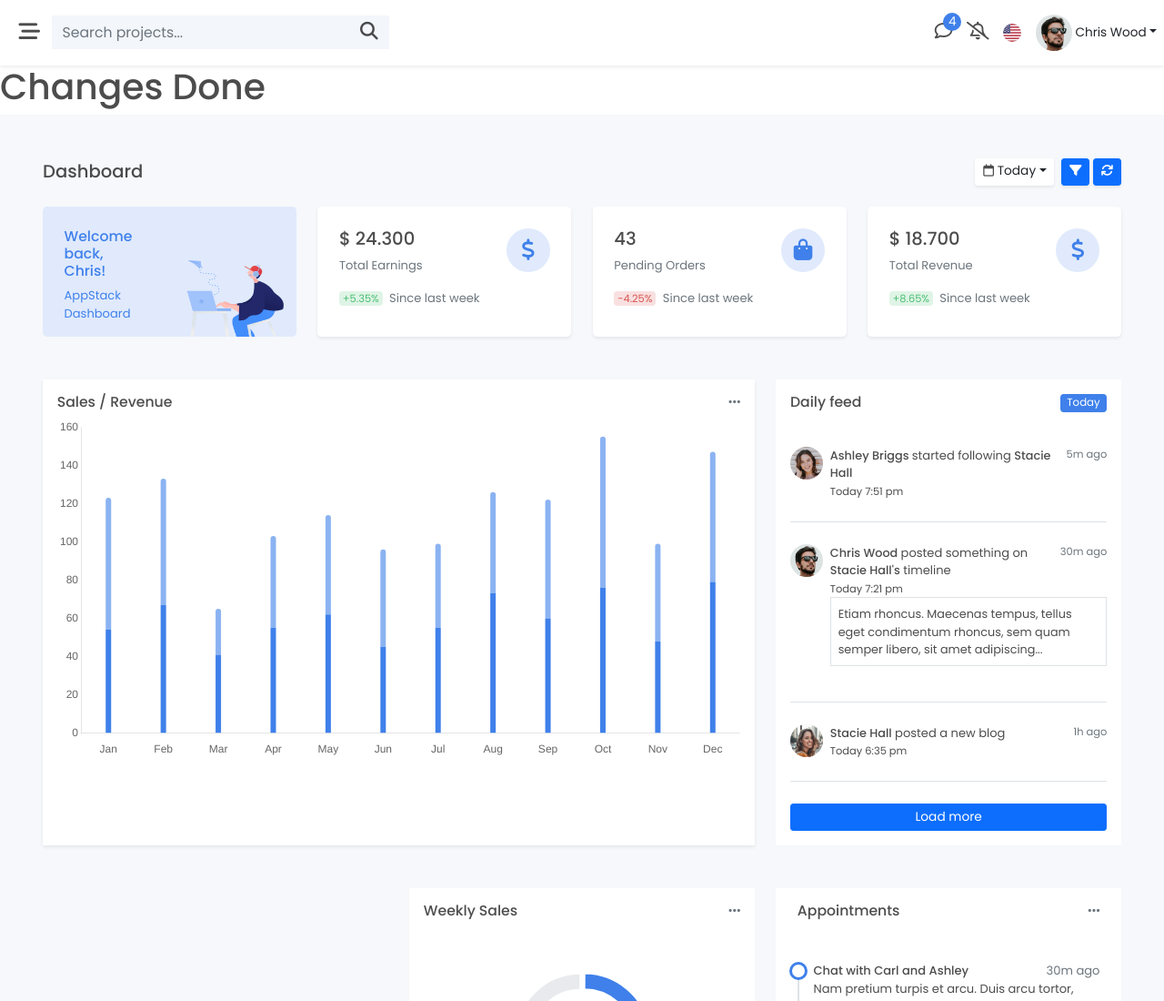
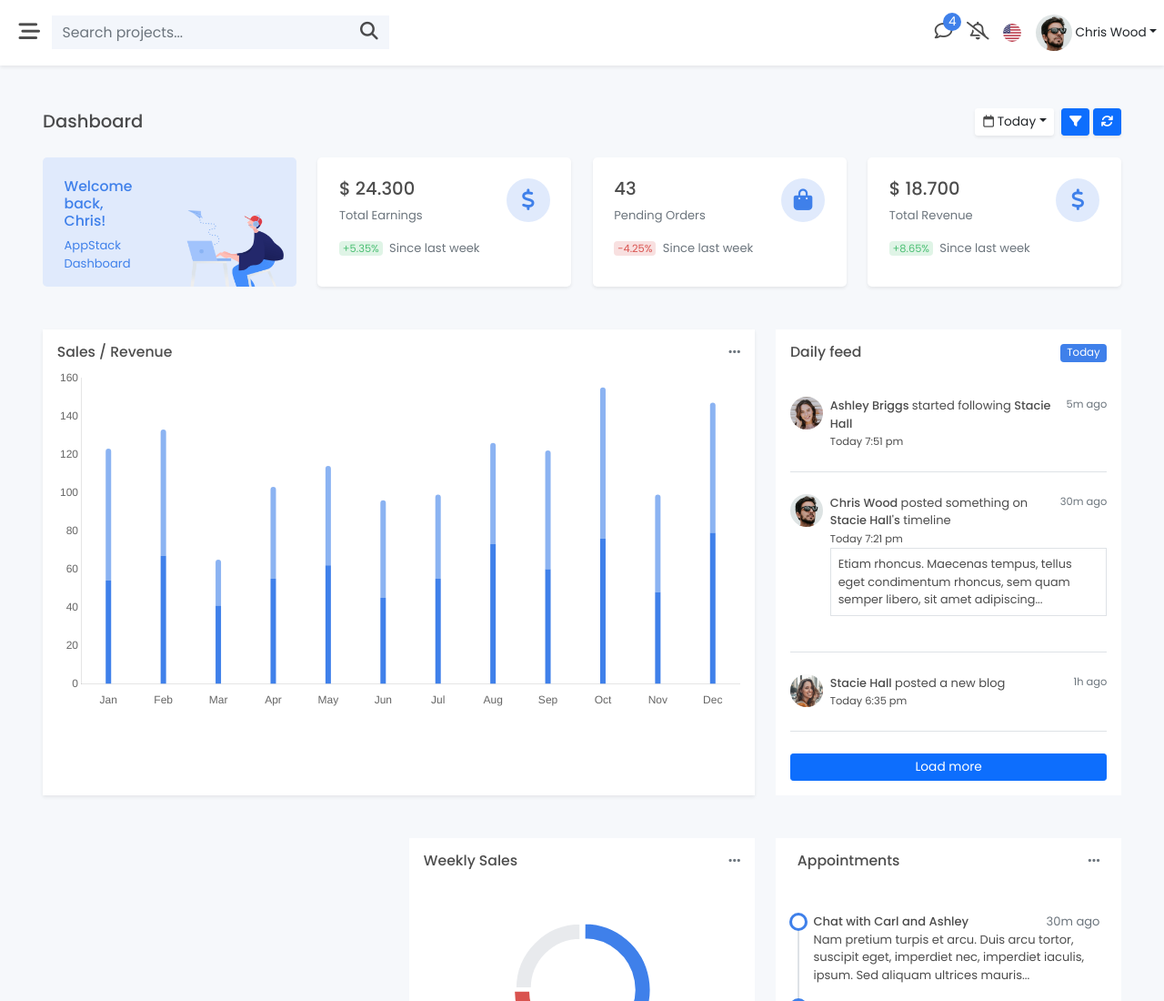
Before and after one commit to kevinchauhan/host, a plain HTML site: page index.html in a window 1280 px wide. Shown: the top 1100 px of the page at 91% size. Drawn offline with Linux system fonts and the light colour scheme.

Commit message:
back to normal

```diff
--- a/index.html
+++ b/index.html
@@ -129,7 +129,6 @@
             </nav>
             <!-- navbar end -->
 
-            <h1>Changes Done</h1>
             <!-- cards start -->
             <section>
                 <div class="container-fluid p-5">
```
